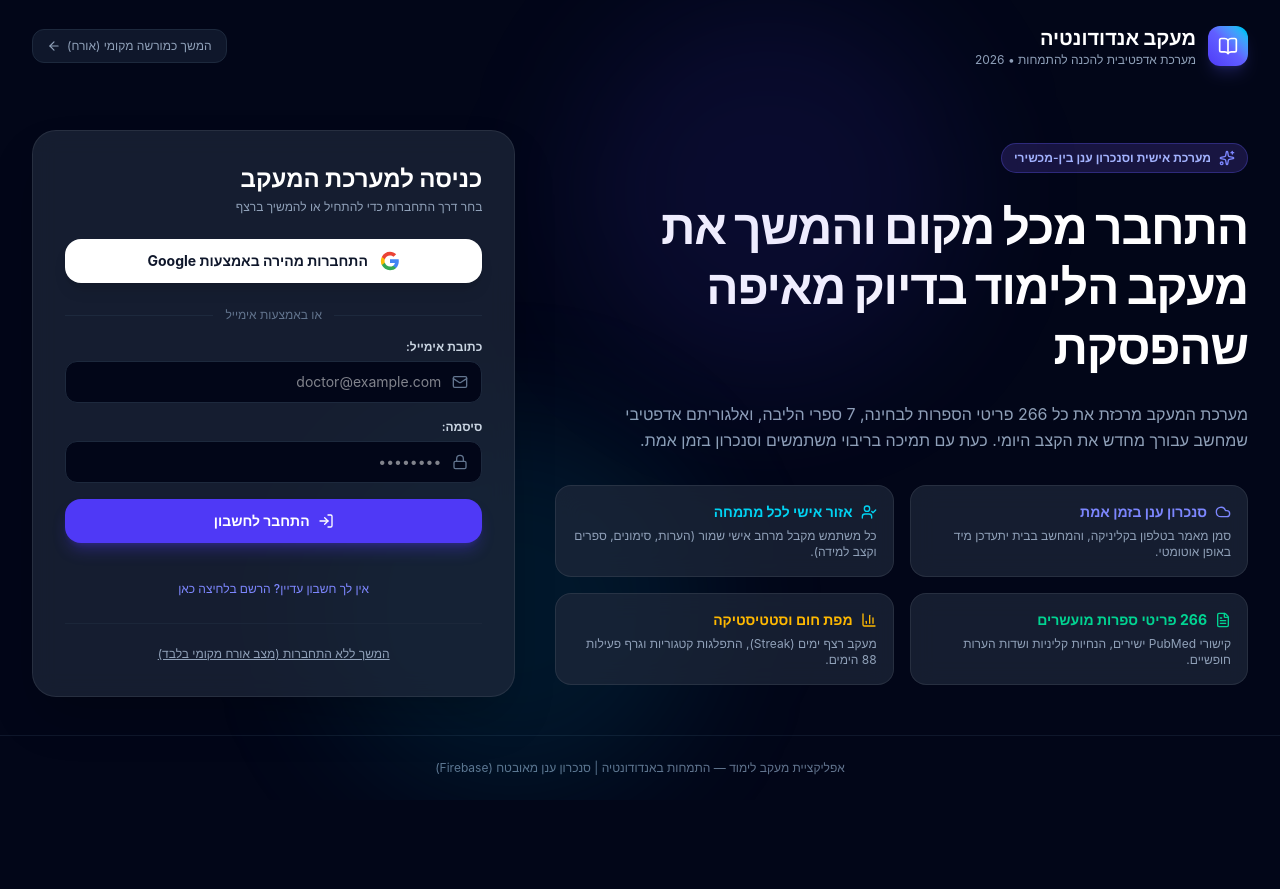
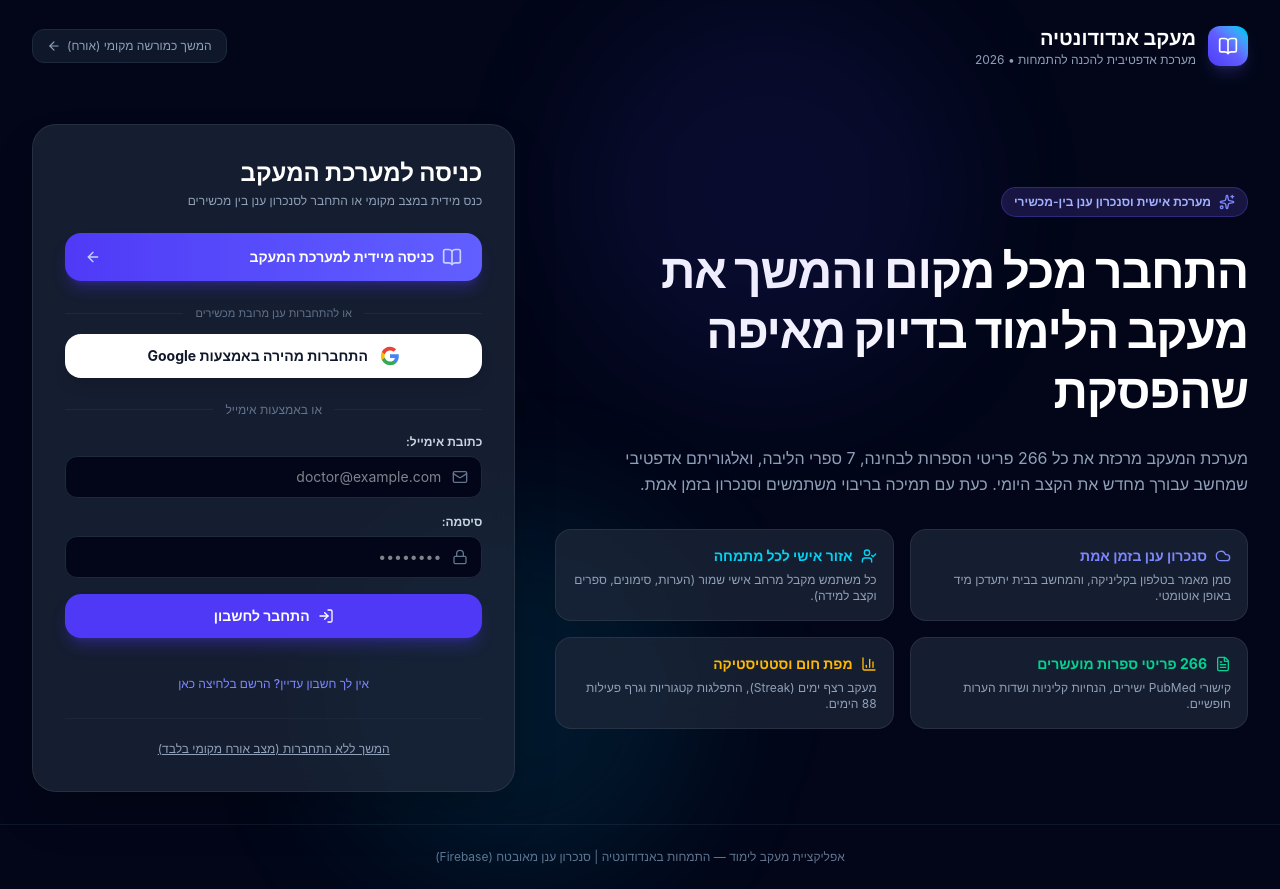
Before and after one commit to shaishi/endo-study-tracker, a React (Vite) app: page / in a window 1280 px wide. Before the commit the page ends 800 px from the top, so only its background shows below. Built offline with nearby package versions, Linux system fonts and the light colour scheme; no server answers.

Commit message:
Add 1-click primary entry button on LoginGate and clear auth provider error handling

```diff
--- a/src/components/LoginGate.tsx
+++ b/src/components/LoginGate.tsx
@@ -159,10 +159,26 @@ export const LoginGate: React.FC<LoginGateProps> = ({
 
               <div className="text-right space-y-1">
                 <h3 className="text-2xl font-extrabold text-white">כניסה למערכת המעקב</h3>
-                <p className="text-xs text-slate-400">בחר דרך התחברות כדי להתחיל או להמשיך ברצף</p>
+                <p className="text-xs text-slate-400">כנס מידית במצב מקומי או התחבר לסנכרון ענן בין מכשירים</p>
               </div>
 
-              {/* 1. Google One-Click Sign In */}
+              {/* Direct Local / Guest Entry Button (1-Click Primary Action) */}
+              <button
+                onClick={onContinueAsGuest}
+                className="w-full flex items-center justify-between py-3.5 px-5 rounded-2xl bg-gradient-to-r from-indigo-600 to-indigo-500 hover:from-indigo-500 hover:to-indigo-400 text-white font-extrabold text-sm transition shadow-lg shadow-indigo-600/30"
+              >
+                <div className="flex items-center gap-2">
+                  <BookOpen className="w-5 h-5 text-indigo-200" />
+                  <span>כניסה מיידית למערכת המעקב</span>
+                </div>
+                <ArrowLeft className="w-4 h-4 text-indigo-200" />
+              </button>
+
+              <div className="flex items-center my-3 text-slate-500 text-[11px]">
+                <div className="flex-1 border-t border-slate-800"></div>
+                <span className="px-3">או להתחברות ענן מרובת מכשירים</span>
+                <div className="flex-1 border-t border-slate-800"></div>
+              </div>
               <button
                 onClick={handleGoogleClick}
                 disabled={isSubmitting || isLoading}
--- a/src/hooks/useEndoTracker.ts
+++ b/src/hooks/useEndoTracker.ts
@@ -331,7 +331,11 @@ export function useEndoTracker() {
       console.error('Google Sign In Error:', err);
       let msg = err.message || 'שגיאה בהתחברות';
       if (msg.includes('api-key-not-valid') || msg.includes('invalid-api-key')) {
-        msg = 'מפתח ה-Firebase API אינו תקין או טרם הוגדר. ניתן להמשיך במצב אורח מקומי בעזרת הכפתור למטה!';
+        msg = 'מפתח ה-Firebase API אינו תקין. ניתן להמשיך בלחיצה על כניסה מיידית למערכת!';
+      } else if (msg.includes('operation-not-allowed')) {
+        msg = 'ספק ההתחברות (Google/Email) טרם הופעל ב-Firebase Console. לחץ על "כניסה מיידית למערכת המעקב" בכפתור למעלה לשימוש מיידי!';
+      } else if (msg.includes('unauthorized-domain')) {
+        msg = 'הדומיין של האתר טרם אושר ב-Firebase Authorized Domains. לחץ על "כניסה מיידית למערכת המעקב" בכפתור למעלה!';
       }
       return { success: false, error: msg };
     } finally {
```
